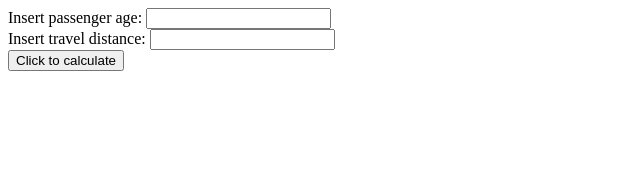
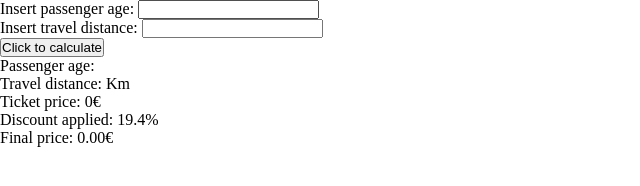
Before and after one commit to LisaKoizumiCipolla/js-biglietto-treno-form, a plain HTML site: page index.html in a window 1280 px wide. Both pictures are taken after a click on the button "Click to calculate". Shown: the whole page, without its empty margins (0-640 px from the left). Drawn offline with Linux system fonts and the light colour scheme.

Commit message:
Milestone 2

```diff
--- /dev/null
+++ b/CSS/index.css
@@ -0,0 +1,9 @@
+*{
+    margin: 0;
+    padding: 0;
+    box-sizing: border-box;
+}
+
+ul{
+    list-style-type: none;
+}
--- a/JS/script.js
+++ b/JS/script.js
@@ -15,18 +15,24 @@ let price;
 //Calc final price
 let finalPrice;
 
+
 //click on button
 button.addEventListener('click',
 function()
 {
 
-    if ( userAge.value < 18) {
+    if (userAge > 130 || userAge < 0) {
+        message = "Invalid data"
+    } else if ( userAge.value < 18) {
         discount = 19.4;
     } else if (userAge.value >= 65) {
         discount = 37.7;
     } else {
+        message = "You are not suitable for any discount"
         discount = 0;
     }
+
+
 
     console.log(discount)
 
@@ -38,4 +44,13 @@ function()
 
     console.log(finalPrice)
 
+    //Print on HTML
+    const dataRecap = document.getElementById('data-recap');
+
+    dataRecap.innerHTML =
+    "Passenger age: " + userAge.value + "<br>"
+    + "Travel distance: " + travelDistance.value + "Km" + "<br>"
+    + "Ticket price: " + price + "€" + "<br>"
+    + "Discount applied: " + discount + "%" + "<br>"
+    + "Final price: " + finalPrice + "€";
 });
--- a/index.html
+++ b/index.html
@@ -4,7 +4,7 @@
       <meta charset="utf-8">
       <meta http-equiv="X-UA-Compatible" content="IE=edge">
       <meta name="viewport" content="width=device-width, initial-scale=1.0">
-      <link rel="stylesheet" href="">
+      <link rel="stylesheet" href="./CSS/index.css">
         <title>BIGLIETTO DEL TRENO - FORM</title>
     </head>
     <body>
@@ -25,7 +25,8 @@
                 Click to calculate
             </button>
 
-
+            <div id="data-recap">
+            </div>
 
         </main>
 
```
